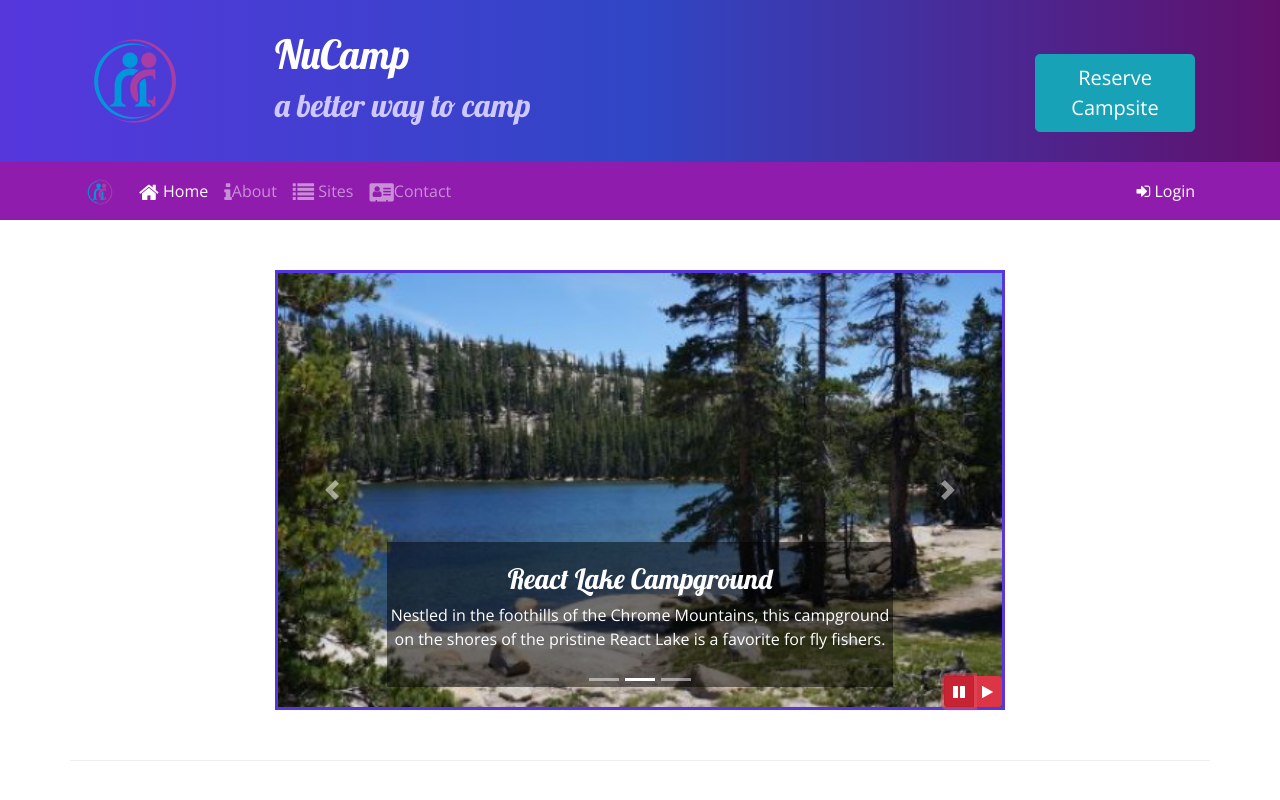
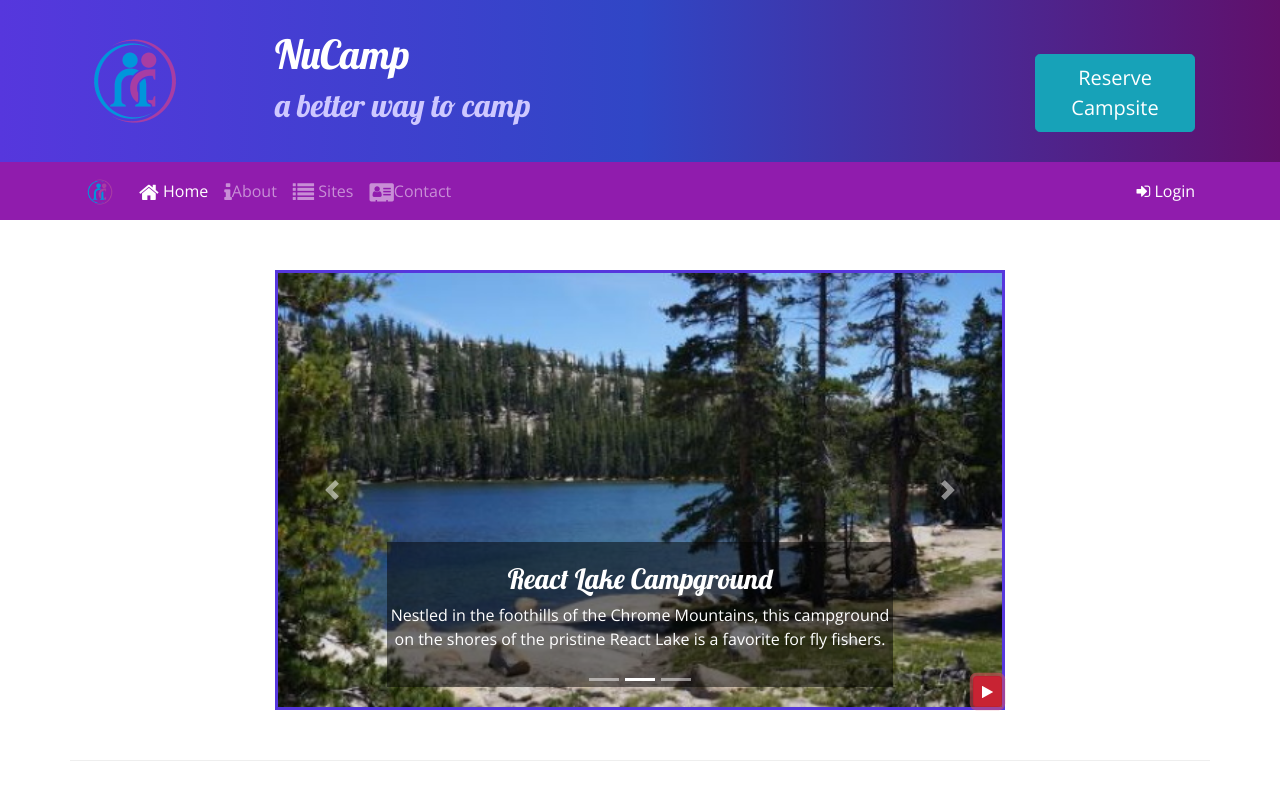
Before and after one commit to cbregan/nucampsite, a website: page index.html in a window 1280 px wide. Both pictures are taken after a click on the button 959 px from the left and 691 px from the top of the page. Shown: the top 800 px of the page. Drawn offline with nearby package versions, Linux system fonts and the light colour scheme.

Commit message:
Bootstrap and jQuery Part 2

```diff
--- a/index.html
+++ b/index.html
@@ -89,10 +89,12 @@
                                 <label class="col-sm-6 col-form-label" for="siteTent">Campsite Type</label>
                                 <div class="col-2 btn-group btn-group-toggle" data-toggle="buttons">
                                     <label class="btn btn-success active">
-                                        <input type="radio" name="siteType" id="siteTent" value="tent" autocomplete="off" checked> Tent
+                                        <input type="radio" name="siteType" id="siteTent" value="tent"
+                                            autocomplete="off" checked> Tent
                                     </label>
                                     <label class="btn btn-primary">
-                                        <input type="radio" name="siteType" id="siteRV" value="RV" autocomplete="off"> RV
+                                        <input type="radio" name="siteType" id="siteRV" value="RV" autocomplete="off">
+                                        RV
                                     </label>
 
                                 </div>
@@ -221,14 +223,11 @@
                         <span class="carousel-control-next-icon"></span>
                         <span class="sr-only">Next</span>
                     </a>
-                    <div class="btn-group" id="carouselButton">
-                        <button class="btn btn-danger btn-sm" id="carouselPause">
-                            <i class="fa fa-pause"></i>
-                        </button>
-                        <button class="btn btn-danger btn-sm" id="carouselPlay">
-                            <i class="fa fa-play"></i>
-                        </button>
-                    </div>
+
+                    <button class="btn btn-danger btn-sm" id="carouselButton">
+                        <i class="fa fa-pause"></i>
+                    </button>
+
                 </div>
             </div>
         </div>
@@ -325,12 +324,17 @@
 
     <script>
         $(function() {
-            $(".carousel").carousel( { interval: 2000, pause: "false" } );
-            $("#carouselPause").click(function(){
-                $(".carousel").carousel("pause");
-            });
-            $("#carouselPlay").click(function(){
-                $(".carousel").carousel("cycle");
+            $(".carousel").carousel( { interval: 2000 } );
+            $("#carouselButton").click(function(){
+                if ($("#carouselButton").children("i").hasClass("fa-pause")) {
+                    $(".carousel").carousel("pause");
+                    $("#carouselButton").children("i").removeClass("fa-pause");
+                    $("#carouselButton").children("i").addClass("fa-play");
+                } else {
+                    $(".carousel").carousel("cycle");
+                    $("#carouselButton").children("i").removeClass("fa-play");
+                    $("#carouselButton").children("i").addClass("fa-pause");
+                }
             });
         });
     </script>
```
